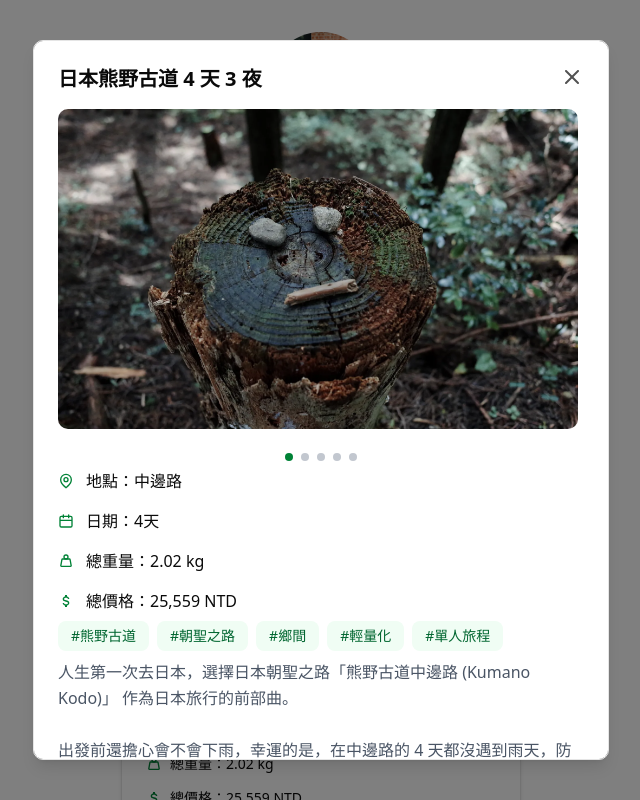
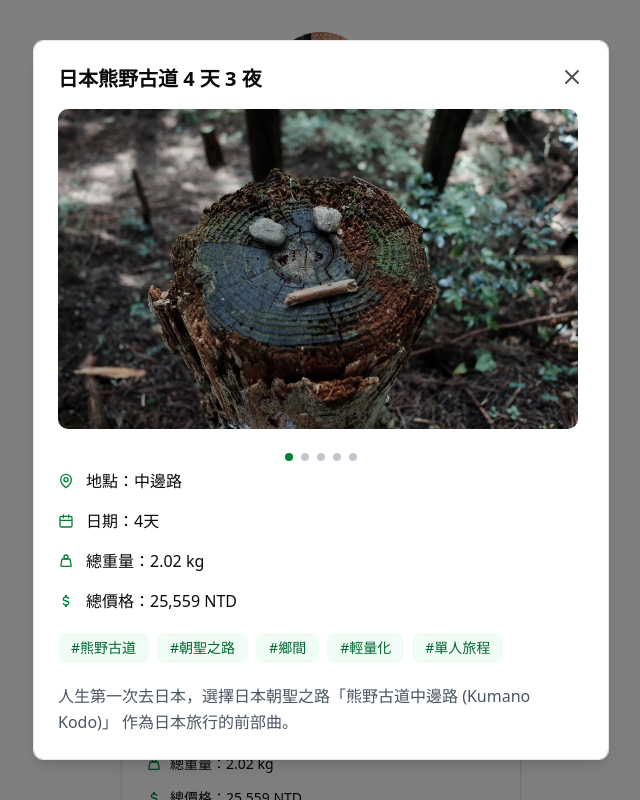
Before and after one commit to roy4222/OutShare, a Next.js app: page / in a window 1280 px wide. Both pictures are taken after a click on the button 640 px from the left and 614 px from the top of the page. Shown: the top 800 px of the page, without its empty margins (319-959 px from the left). Built offline with nearby package versions, Linux system fonts and the light colour scheme.

Commit message:
feat: 調整TripDialog組件的標籤區域樣式，新增上下內邊距以改善顯示效果

```diff
--- a/components/TripDialog.tsx
+++ b/components/TripDialog.tsx
@@ -78,7 +78,6 @@
 
 
           <div className="space-y-2">
-
               <div className="relative w-[88vw] lg:w-130 h-64 md:h-80">
                 <SwiperCarousel
                   ref={swiperRef}
@@ -135,7 +134,7 @@
           </div>
 
           {/* 標籤區域 */}
-          <div className="flex items-center gap-2 flex-wrap">
+          <div className="flex items-center gap-2 flex-wrap py-3">
             {trip.tags.map((tag, index) => (
               <Badge
                 key={index}
```
